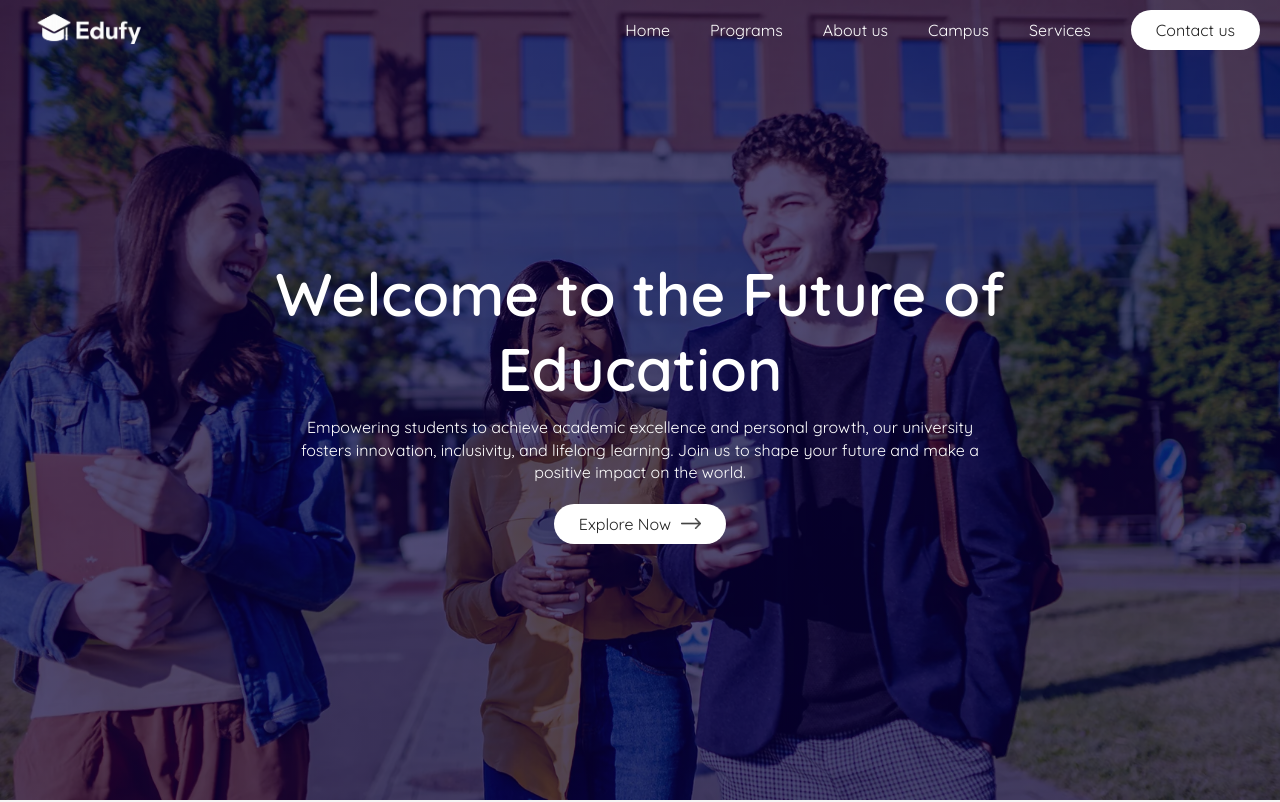
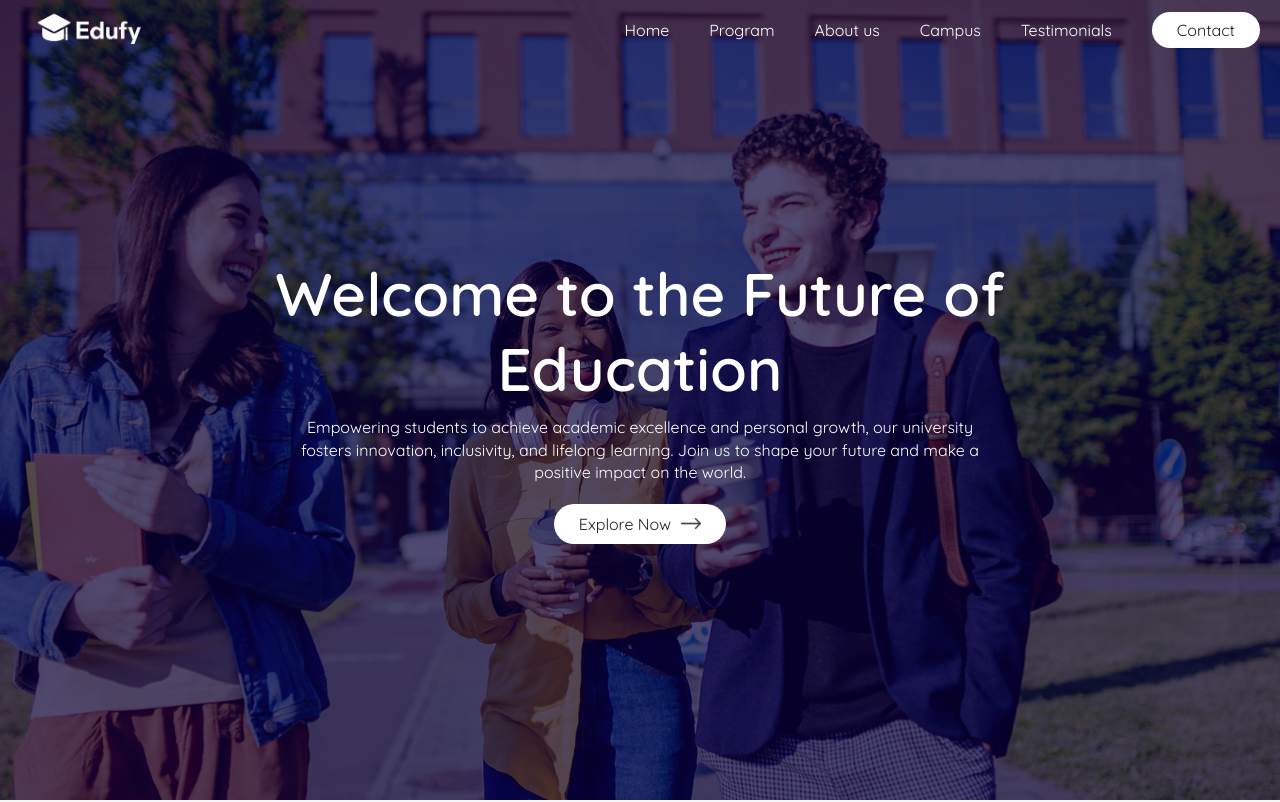
Before and after one commit to anshul280929/EduFy, a React app: page / in a window 1280 px wide. Shown: the top 802 px of the page. Built offline with nearby package versions, Linux system fonts and the light colour scheme; the HTML template or start-up script is replaced by a standard one.

Commit message:
React-scroll

```diff
--- a/package.json
+++ b/package.json
@@ -11,7 +11,8 @@
   },
   "dependencies": {
     "react": "^19.1.0",
-    "react-dom": "^19.1.0"
+    "react-dom": "^19.1.0",
+    "react-scroll": "^1.9.3"
   },
   "devDependencies": {
     "@eslint/js": "^9.30.1",
--- a/src/Components/Navbar/Navbar.jsx
+++ b/src/Components/Navbar/Navbar.jsx
@@ -1,6 +1,7 @@
 import React, { useEffect, useState } from 'react'
 import './Navbar.css'
 import logo from '../../assets/logo.png'
+import { Link } from 'react-scroll';
 const Navbar = () => {
 
   const [isDark, setIsDark] = useState(false);
@@ -15,12 +16,12 @@ const Navbar = () => {
     <nav className={`nav-container ${isDark ? 'dark-nav' : ''}`}>
       <img src={logo} alt="logo" className='logo' />
       <ul>
-        <li>Home</li>
-        <li>Programs</li>
-        <li>About us</li>
-        <li>Campus</li>
-        <li>Services</li>
-        <li><button className='btn'>Contact us</button></li>
+        <li><Link to='hero' smooth={true} offset={0} duraion={500}>Home</Link></li>
+        <li><Link to='program' smooth={true} offset={-260} duraion={500}>Program</Link></li>
+        <li><Link to='about' smooth={true} offset={-150} duraion={500}>About us</Link></li>
+        <li><Link to='campus' smooth={true} offset={-260} duraion={500}>Campus</Link></li>
+        <li><Link to='testimonials' smooth={true} offset={-260} duraion={500}>Testimonials</Link></li>
+        <li><button className='btn'><Link to='contact' smooth={true} offset={-260} duraion={500}>Contact</Link></button></li>
       </ul>
     </nav>
   )
```
Also changed, not shown: 1 other file (tests, documents, lock files or other folders).
